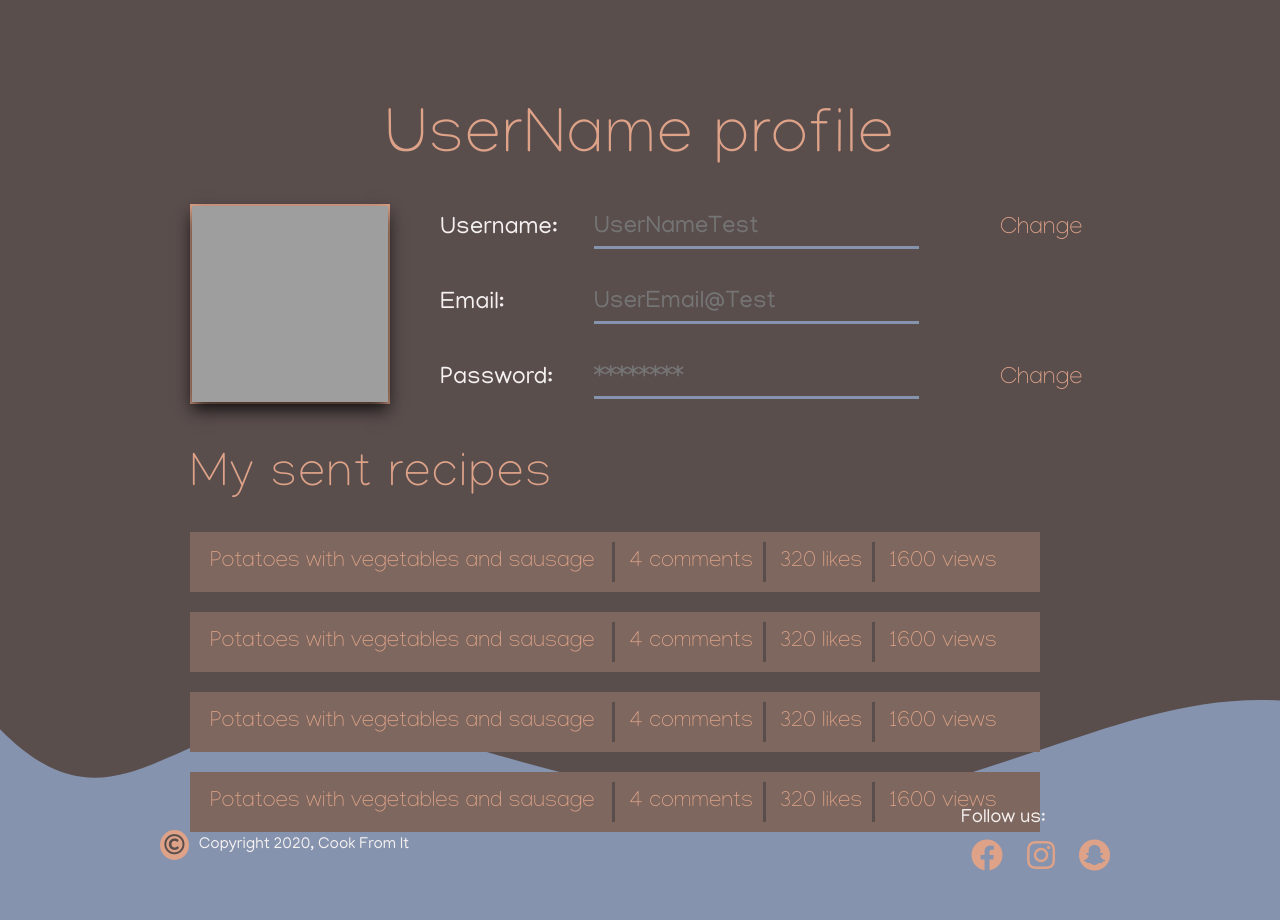
After one commit to explodgf/cookfromit, a PHP site: page /userprofile in a window 1280 px wide. The commit adds this page. Run offline with PHP 8.4, Linux system fonts and the light colour scheme; some libraries are stand-ins or nearby versions; grey boxes are pictures that could not be loaded.

Commit message:
Create userprofile page / Td. scroll bar

```diff
--- a/css/sass/pages/_frontpage.scss
+++ b/css/sass/pages/_frontpage.scss
@@ -11,7 +11,7 @@
 
     /* Text styles */
     text-align: center;
-    color: white; /* ADD THIS LINE */
+    color: #F5F1F1; /* ADD THIS LINE */
 
     /* Background styles */
     background-image: linear-gradient(rgba(0, 0, 0, 0.3),rgba(0, 0, 0, 0.3)), url('../public/assets/bg.jpg');
--- /dev/null
+++ b/css/sass/pages/_userprofile.scss
@@ -0,0 +1,148 @@
+.userprofile {
+    width: 100%;
+    height: 100%;
+    background:#5A4E4D;
+}
+.user-container {
+    width: 100%;
+    height: 100vh;
+    margin: 0 auto !important;
+    padding-top: 110px !important;
+    h1 {
+        font-size: 4em;
+        text-align: center;
+        font-family: 'Manjari', sans-serif;
+        font-weight: 100;
+        color: #DDA288;
+        letter-spacing: 2px;
+        padding-bottom: 30px;
+    }
+}
+.user-info {
+    width: 900px;
+    height: 200px;
+    margin: 0 auto !important;
+    display: flex;
+    justify-content: space-between;
+}
+.user-img-box {
+    width: 200px;
+    height: 100%;
+    border: 2px solid #DDA288;
+    img {
+        width: 100% !important;
+        height: 100% !important;
+        -webkit-box-shadow: 0px 8px 16px 0px rgba(0, 0, 0, 0.8);
+        -moz-box-shadow: 0px 8px 16px 0px rgba(0, 0, 0, 0.8);
+        box-shadow: 0px 8px 16px 0px rgba(0, 0, 0, 0.8);
+    }
+}
+.user-data {
+    width: 650px;
+    height: 100%;
+}
+.user-data-row {
+    display: flex;
+    justify-content: space-between;
+    align-items: center;
+    height: 50px;
+    label {
+        color: #F5F1F1;
+        font-family: 'Manjari', sans-serif;
+        font-size: 1.5em;
+        width: 20%;
+    }
+    input {
+        width: 50%;
+        height: 40px;
+        margin-right: 50px;
+        border: inherit;
+        outline: none;
+        background: inherit;
+        font-size: 1.5em;
+        border-bottom: 3px solid #8593ae;
+        font-family: 'Manjari', sans-serif;
+    }
+    button {
+        cursor: pointer;
+        background: inherit;
+        outline: none;
+        border: none;
+        font-size: 1.5em;
+        width: 15%;
+        height: 40px;
+        color: #DDA288;
+        font-family: 'Manjari', sans-serif;
+        font-weight: 100;
+        transition: 0.1s;
+        &:hover {
+            color: #8593ae;
+            font-weight: 400;
+            transform: skew(-0.06turn, 18deg);
+        }
+    }
+    .fix {
+        background: inherit;
+        width: 15%;
+        height: 40px;
+    }
+}
+.middle{
+    margin: 25px 0px !important;
+}
+.user-recipes-title {
+    width: 900px;
+    margin: 0 auto !important;
+    h2 {
+        font-size: 3em;
+        font-family: 'Manjari', sans-serif;
+        font-weight: 100;
+        color: #DDA288;
+        letter-spacing: 2px;
+        padding: 50px 0px 30px;
+    }
+}
+.user-recipes-box {
+    width: 900px;
+    height: 300px;
+    margin: 0 auto !important;
+    overflow-y: scroll;
+    position: relative;
+    z-index: 2;
+}
+.user-recipe {
+    background: #7E675E;
+    width: calc(100% - 50px);
+    height: 60px;
+    padding: 10px 0px;
+    margin: 20px 0px !important;
+    transition: 0.2s;
+    cursor: pointer;
+    &:hover {
+        background: #8593ae;
+        transform: scaleY(1.1);
+    }
+    &:first-child {
+        margin: 0px !important;
+    }
+    p {
+        white-space: nowrap;
+        text-overflow: ellipsis;
+        overflow: hidden;
+        display: inline-block;
+        font-size: 1.4em;
+        font-family: 'Manjari', sans-serif;
+        font-weight: 100;
+        color: #DDA288;
+        border-right: 3px solid #5A4E4D;
+        padding: 10px;
+        height: 40px;
+        &:first-child {
+            width: 50%;
+            padding-left: 20px;
+        }
+        &:last-child {
+            border-right:none;
+        }
+    }
+}
--- a/css/sass/styles.scss
+++ b/css/sass/styles.scss
@@ -6,3 +6,4 @@
 
 @import "pages/frontpage";
 @import "pages/registration";
+@import "pages/userprofile";
--- a/css/styles.css
+++ b/css/styles.css
@@ -179,7 +179,7 @@ li {
   align-items: center;
   /* Text styles */
   text-align: center;
-  color: white;
+  color: #F5F1F1;
   /* ADD THIS LINE */
   /* Background styles */
   background-image: linear-gradient(rgba(0, 0, 0, 0.3), rgba(0, 0, 0, 0.3)), url("../public/assets/bg.jpg");
@@ -432,4 +432,162 @@ li {
   color: #DDA288;
 }
 
+.userprofile {
+  width: 100%;
+  height: 100%;
+  background: #5A4E4D;
+}
+
+.user-container {
+  width: 100%;
+  height: 100vh;
+  margin: 0 auto !important;
+  padding-top: 110px !important;
+}
+.user-container h1 {
+  font-size: 4em;
+  text-align: center;
+  font-family: "Manjari", sans-serif;
+  font-weight: 100;
+  color: #DDA288;
+  letter-spacing: 2px;
+  padding-bottom: 30px;
+}
+
+.user-info {
+  width: 900px;
+  height: 200px;
+  margin: 0 auto !important;
+  display: flex;
+  justify-content: space-between;
+}
+
+.user-img-box {
+  width: 200px;
+  height: 100%;
+  border: 2px solid #DDA288;
+}
+.user-img-box img {
+  width: 100% !important;
+  height: 100% !important;
+  -webkit-box-shadow: 0px 8px 16px 0px rgba(0, 0, 0, 0.8);
+  -moz-box-shadow: 0px 8px 16px 0px rgba(0, 0, 0, 0.8);
+  box-shadow: 0px 8px 16px 0px rgba(0, 0, 0, 0.8);
+}
+
+.user-data {
+  width: 650px;
+  height: 100%;
+}
+
+.user-data-row {
+  display: flex;
+  justify-content: space-between;
+  align-items: center;
+  height: 50px;
+}
+.user-data-row label {
+  color: #F5F1F1;
+  font-family: "Manjari", sans-serif;
+  font-size: 1.5em;
+  width: 20%;
+}
+.user-data-row input {
+  width: 50%;
+  height: 40px;
+  margin-right: 50px;
+  border: inherit;
+  outline: none;
+  background: inherit;
+  font-size: 1.5em;
+  border-bottom: 3px solid #8593ae;
+  font-family: "Manjari", sans-serif;
+}
+.user-data-row button {
+  cursor: pointer;
+  background: inherit;
+  outline: none;
+  border: none;
+  font-size: 1.5em;
+  width: 15%;
+  height: 40px;
+  color: #DDA288;
+  font-family: "Manjari", sans-serif;
+  font-weight: 100;
+  transition: 0.1s;
+}
+.user-data-row button:hover {
+  color: #8593ae;
+  font-weight: 400;
+  transform: skew(-0.06turn, 18deg);
+}
+.user-data-row .fix {
+  background: inherit;
+  width: 15%;
+  height: 40px;
+}
+
+.middle {
+  margin: 25px 0px !important;
+}
+
+.user-recipes-title {
+  width: 900px;
+  margin: 0 auto !important;
+}
+.user-recipes-title h2 {
+  font-size: 3em;
+  font-family: "Manjari", sans-serif;
+  font-weight: 100;
+  color: #DDA288;
+  letter-spacing: 2px;
+  padding: 50px 0px 30px;
+}
+
+.user-recipes-box {
+  width: 900px;
+  height: 300px;
+  margin: 0 auto !important;
+  overflow-y: scroll;
+  position: relative;
+  z-index: 2;
+}
+
+.user-recipe {
+  background: #7E675E;
+  width: calc(100% - 50px);
+  height: 60px;
+  padding: 10px 0px;
+  margin: 20px 0px !important;
+  transition: 0.2s;
+  cursor: pointer;
+}
+.user-recipe:hover {
+  background: #8593ae;
+  transform: scaleY(1.1);
+}
+.user-recipe:first-child {
+  margin: 0px !important;
+}
+.user-recipe p {
+  white-space: nowrap;
+  text-overflow: ellipsis;
+  overflow: hidden;
+  display: inline-block;
+  font-size: 1.4em;
+  font-family: "Manjari", sans-serif;
+  font-weight: 100;
+  color: #DDA288;
+  border-right: 3px solid #5A4E4D;
+  padding: 10px;
+  height: 40px;
+}
+.user-recipe p:first-child {
+  width: 50%;
+  padding-left: 20px;
+}
+.user-recipe p:last-child {
+  border-right: none;
+}
+
 /*# sourceMappingURL=styles.css.map */
--- /dev/null
+++ b/templates/userprofile.php
@@ -0,0 +1,84 @@
+<?php include 'inc/header.php';?>
+    <main class="userprofile">
+        <div class="user-container">
+            <h1>UserName profile</h1>
+            <div class="user-info">
+                <div class="user-img-box">
+                    <img src="https://www.w3schools.com/w3images/team2.jpg" alt="test"/>
+                </div>
+                <div class="user-data">
+                    <div class="user-data-row">
+                        <label>Username: </label>
+                        <input type="text" placeholder="UserNameTest" readonly/>
+                        <button>Change</button>
+                    </div>
+                    <div class="user-data-row middle">
+                        <label >Email:</label>
+                        <input type="text" placeholder="UserEmail@Test" readonly/>
+                        <div class="fix"></div>
+                    </div>
+                    <div class="user-data-row">
+                        <label>Password: </label>
+                        <input type="password" placeholder="********" readonly/>
+                        <button>Change</button>
+                    </div>
+                </div>
+            </div>
+            <div class="user-recipes-title">
+                <h2>My sent recipes</h2>
+            </div>
+            <div class="user-recipes-box">
+                <div class="user-recipe">
+                    <P>Potatoes with vegetables and sausage</P>
+                    <p>4 comments</p>
+                    <p>320 likes</p>
+                    <p>1600 views</p>
+                </div>
+                <div class="user-recipe">
+                    <P>Potatoes with vegetables and sausage</P>
+                    <p>4 comments</p>
+                    <p>320 likes</p>
+                    <p>1600 views</p>
+                </div>
+                <div class="user-recipe">
+                    <P>Potatoes with vegetables and sausage</P>
+                    <p>4 comments</p>
+                    <p>320 likes</p>
+                    <p>1600 views</p>
+                </div>
+                <div class="user-recipe">
+                    <P>Potatoes with vegetables and sausage</P>
+                    <p>4 comments</p>
+                    <p>320 likes</p>
+                    <p>1600 views</p>
+                </div>
+                <div class="user-recipe">
+                    <P>Potatoes with vegetables and sausage</P>
+                    <p>4 comments</p>
+                    <p>320 likes</p>
+                    <p>1600 views</p>
+                </div>
+                <div class="user-recipe">
+                    <P>Potatoes with vegetables and sausage</P>
+                    <p>4 comments</p>
+                    <p>320 likes</p>
+                    <p>1600 views</p>
+                </div>
+                <div class="user-recipe">
+                    <P>Potatoes with vegetables and sausage</P>
+                    <p>4 comments</p>
+                    <p>320 likes</p>
+                    <p>1600 views</p>
+                </div>
+                <div class="user-recipe">
+                    <P>Potatoes with vegetables and sausage</P>
+                    <p>4 comments</p>
+                    <p>320 likes</p>
+                    <p>1600 views</p>
+                </div>
+            </div>
+        </div>
+        <div class="wave"></div>
+    </main>
+<?php include 'inc/footer.php';?>
+<script> </script> <!--BUG taransition fix for Chrome-->
--- /dev/null
+++ b/userprofile.php
@@ -0,0 +1,7 @@
+<?php include_once 'config/init.php'; ?>
+
+<?php
+    $template = new Template('./templates/userprofile.php');
+
+    echo $template;
+?>
```
Also changed, not shown: 1 other file.
